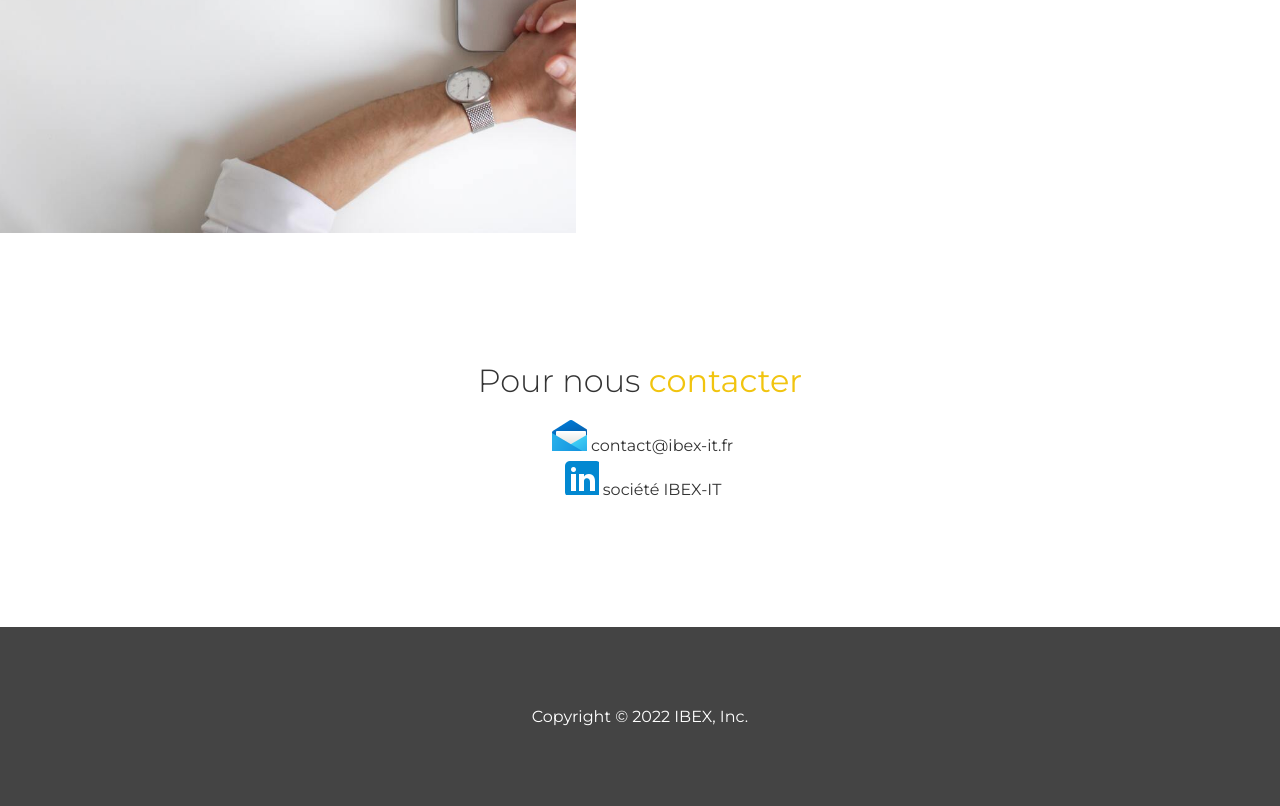
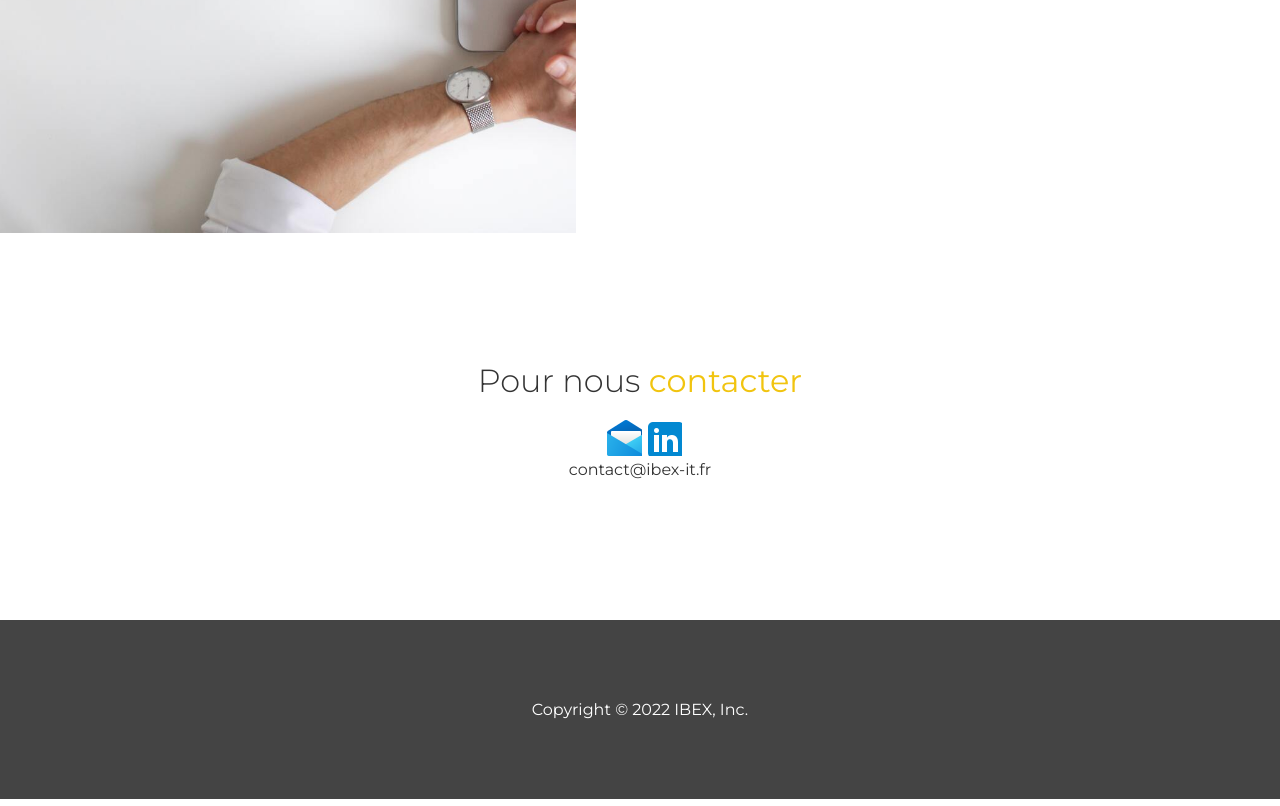
Before and after one commit to ibexit/ibex, a plain HTML site: page index.html in a window 1280 px wide. Shown: the part 1687-2493 px from the top of the page. Drawn offline with Linux system fonts and the light colour scheme; a web font is replaced by a local one.

Commit message:
alignement icones contact

```diff
--- a/css/style.css
+++ b/css/style.css
@@ -116,7 +116,7 @@ header {
 
 .icon_email {
   background: url("../images/icone-email.png");
-  height: 35px;
+  height: 40px;
   width: 40px;
   display: inline-block;
 }
@@ -255,3 +255,9 @@ footer {
 footer p {
   margin-bottom: 0;
 }
+
+.icons-wrapper {
+  display: flex;
+  flex-direction: row;
+  padding-left: 4px;
+}
--- a/index.html
+++ b/index.html
@@ -66,13 +66,13 @@
 
     <section id="contact" class="contact">
       <h5 class="title">Pour nous<strong> contacter</strong></h5>
-      <a href="mailto:contact@ibex-it.fr"
-        ><i class="icon_email"></i> contact@ibex-it.fr</a
-      >
-      <a href="https://www.linkedin.com/company/ibex-it/about/">
-        <i class="icon_linkedin"></i>
-        société IBEX-IT
-      </a>
+      <div class="icons-wrapper">
+        <a href="mailto:contact@ibex-it.fr"><i class="icon_email"></i></a>
+        <a href="https://www.linkedin.com/company/ibex-it/about/">
+          <i class="icon_linkedin"></i>
+        </a>
+      </div>
+      <p>contact@ibex-it.fr</p>
     </section>
     <footer>
       <p>Copyright © 2022 IBEX, Inc.</p>
```
